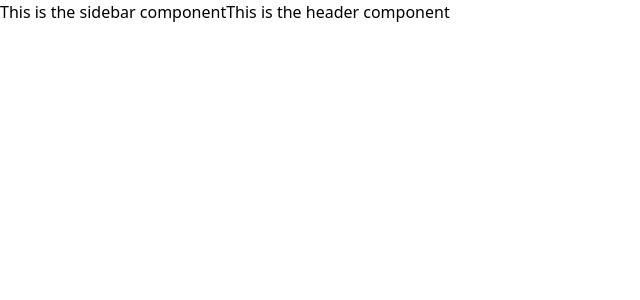
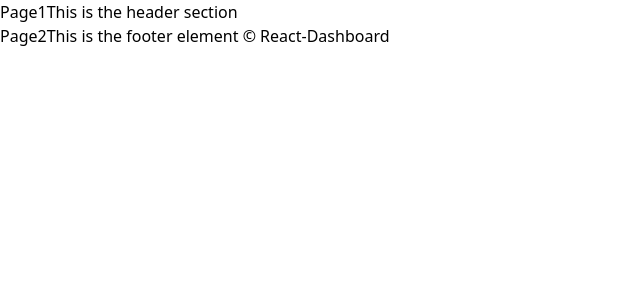
Before and after one commit to chandrabhan-singh-27d/react-dashboard, a React (Vite) app: page / in a window 1280 px wide. Shown: the top 300 px of the page, without its empty margins (0-640 px from the left). Built offline with nearby package versions, Linux system fonts and the light colour scheme.

Commit message:
pages added for router

```diff
--- a/index.html
+++ b/index.html
@@ -4,7 +4,7 @@
     <meta charset="UTF-8" />
     <link rel="icon" type="image/svg+xml" href="/vite.svg" />
     <meta name="viewport" content="width=device-width, initial-scale=1.0" />
-    <title>Vite + React</title>
+    <title>React Dashboard</title>
   </head>
   <body>
     <div id="root"></div>
--- a/src/App.jsx
+++ b/src/App.jsx
@@ -1,19 +1,8 @@
-import {createBrowserRouter, RouterProvider} from 'react-router-dom'
-import Layout from './pages/Layout'
+import Router from "./Router"
+
 function App() {
-  const router = createBrowserRouter([
-    {
-      path: "/",
-      element: <Layout />,
-      Children: [
-
-      ]
-    }
-  ])
   return (
-    <div className="flex">
-      <RouterProvider router={router} />
-    </div>
+    <Router />
   )
 }
 
--- /dev/null
+++ b/src/Router.jsx
@@ -0,0 +1,31 @@
+import { createBrowserRouter, RouterProvider } from "react-router-dom";
+import Layout from "./pages/Layout";
+import Login from "./pages/LoginUser"
+import Register from "./pages/RegisterUser";
+
+const Router = () => {
+    const router = createBrowserRouter([
+        {
+            path: "/login",
+            element: <Login />
+        },
+        {
+            path: "/register",
+            element: <Register />
+        },
+        {
+            path: "/",
+            element: <Layout />,
+            children: [
+
+            ]
+        }
+    ])
+    return (
+        <div className="flex">
+            <RouterProvider router={router}/>
+        </div>
+     );
+}
+
+export default Router;
--- /dev/null
+++ b/src/components/Footer.jsx
@@ -0,0 +1,11 @@
+const Footer = () => {
+    return (
+        <>
+            <footer>
+                <h1>This is the footer element &copy; React-Dashboard</h1>
+            </footer>
+        </>
+    );
+}
+
+export default Footer;
--- a/src/components/Header.jsx
+++ b/src/components/Header.jsx
@@ -1,9 +1,11 @@
 const Header = () => {
     return (
-        <div>
-            <h1>This is the header component</h1>
-        </div>
-     );
+        <>
+            <header>
+                <h1>This is the header section</h1>
+            </header>
+        </>
+    );
 }
 
 export default Header;
--- a/src/components/Sidebar.jsx
+++ b/src/components/Sidebar.jsx
@@ -1,8 +1,21 @@
+import { Link } from "react-router-dom";
+
 const Sidebar = () => {
     return (
-        <div>
-            This is the sidebar component
-        </div>
+        <>
+            <aside>
+                <nav>
+                    <ul>
+                        <li>
+                            <Link to="/">Page1</Link>
+                        </li>
+                        <li>
+                            <Link to="/products">Page2</Link>
+                        </li>
+                    </ul>
+                </nav>
+            </aside>
+        </>
     );
 }
 
--- a/src/pages/Layout.jsx
+++ b/src/pages/Layout.jsx
@@ -1,12 +1,14 @@
 import {Outlet} from 'react-router-dom'
 import Sidebar from "../components/Sidebar";
 import Header from "../components/Header";
+import Footer from '../components/Footer';
 const Layout = () => {
     return (
         <>
             <Sidebar />
             <main>
                 <Header />
+                <Footer />
             </main>
             <Outlet />
         </>
--- /dev/null
+++ b/src/pages/LoginUser.jsx
@@ -0,0 +1,7 @@
+const Login = () => {
+    return (
+        <div>This is the login page</div>
+    );
+}
+
+export default Login;
--- /dev/null
+++ b/src/pages/RegisterUser.jsx
@@ -0,0 +1,7 @@
+const Register = () => {
+    return (
+        <div>This is the register page</div>
+    );
+}
+
+export default Register;
```
